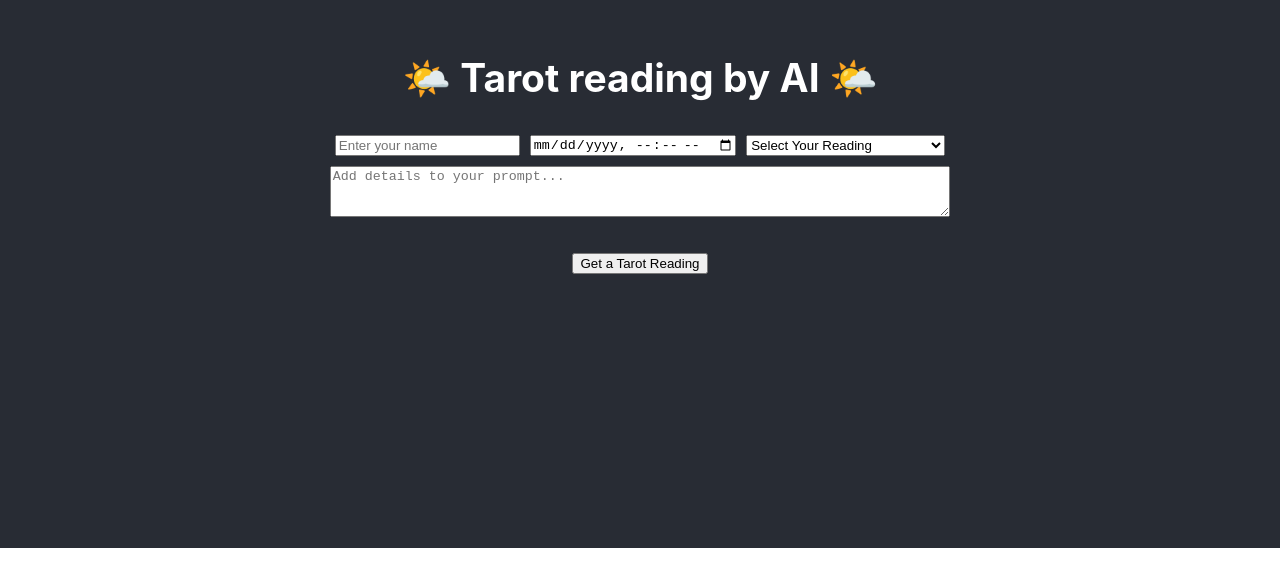
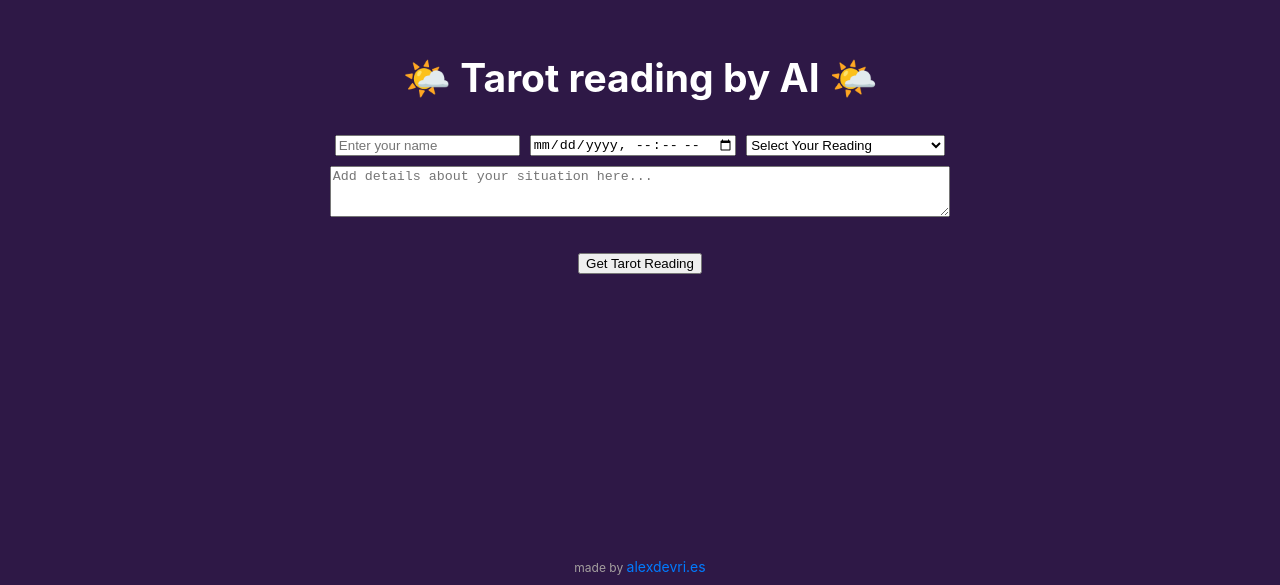
Before and after one commit to defreeze/AI-tarot-reading, a React (Create React App) app: page / in a window 1280 px wide. Shown: the part 252-837 px from the top of the page. Before the commit the page ends 800 px from the top, so only its background shows below. Built offline with nearby package versions, Linux system fonts and the light colour scheme.

Commit message:
add footer

```diff
--- a/src/App.css
+++ b/src/App.css
@@ -14,7 +14,7 @@
 }
 
 .App-header {
-  background-color: #282c34;
+  background-color: rgb(46, 24, 70);
   min-height: 100vh;
   display: flex;
   flex-direction: column;
@@ -26,6 +26,21 @@
 
 .App-link {
   color: #61dafb;
+}
+
+.App-footer {
+  text-align: center;
+  margin-top: 0px;
+  padding: 10px;
+  font-size: 12px;
+  background-color: rgb(46, 24, 70);
+  color: #a49f9f;
+}
+
+.App-footer a {
+  color: #007bff;
+  text-decoration: none;
+  font-size: 14px;
 }
 
 @keyframes App-logo-spin {
@@ -71,8 +86,8 @@
   max-width: 600px;
   margin: 20px auto;
   padding: 15px;
-  border: 1px solid #ddd;
-  border-radius: 4px;
+  border: 2px solid rgb(74, 40, 110);
+  border-radius: 5px;
   word-wrap: break-word;
   overflow-wrap: break-word;
   font-size: 16px;
@@ -90,11 +105,11 @@
   font-size: 16px;
   line-height: 1.6;
   color: #ffffff;
-  border: 1px solid #ddd;
+  border: 2px solid rgb(74, 40, 110);
   max-width: 600px;
   margin: 20px auto;
   padding: 15px;
-  border-radius: 4px;
+  border-radius: 5px;
 }
 
 .result-image-wrapper h3 {
--- a/src/App.js
+++ b/src/App.js
@@ -7,6 +7,9 @@ function App() {
       <header className="App-header">
         <Tarotgen />
       </header>
+      <footer className="App-footer">
+        made by <a href="https://www.alexdevri.es" target="_blank" rel="noopener noreferrer">alexdevri.es</a>
+      </footer>
     </div>
   );
 }
--- a/src/components/tarotreading.js
+++ b/src/components/tarotreading.js
@@ -139,14 +139,14 @@ function Tarotgen() {
                 </div>
                 <textarea
                     className="prompt-input"
-                    placeholder="Add details to your prompt..."
+                    placeholder="Add details about your situation here..."
                     value={prompt}
                     onChange={(e) => setPrompt(e.target.value)}
                     rows="3"
                 />
             </div>
             <button onClick={generateTextAndImage} disabled={loading}>
-                {loading ? 'Generating...' : 'Get a Tarot Reading'}
+                {loading ? 'Generating...' : 'Get Tarot Reading'}
             </button>
 
             {generatedText && (
```
